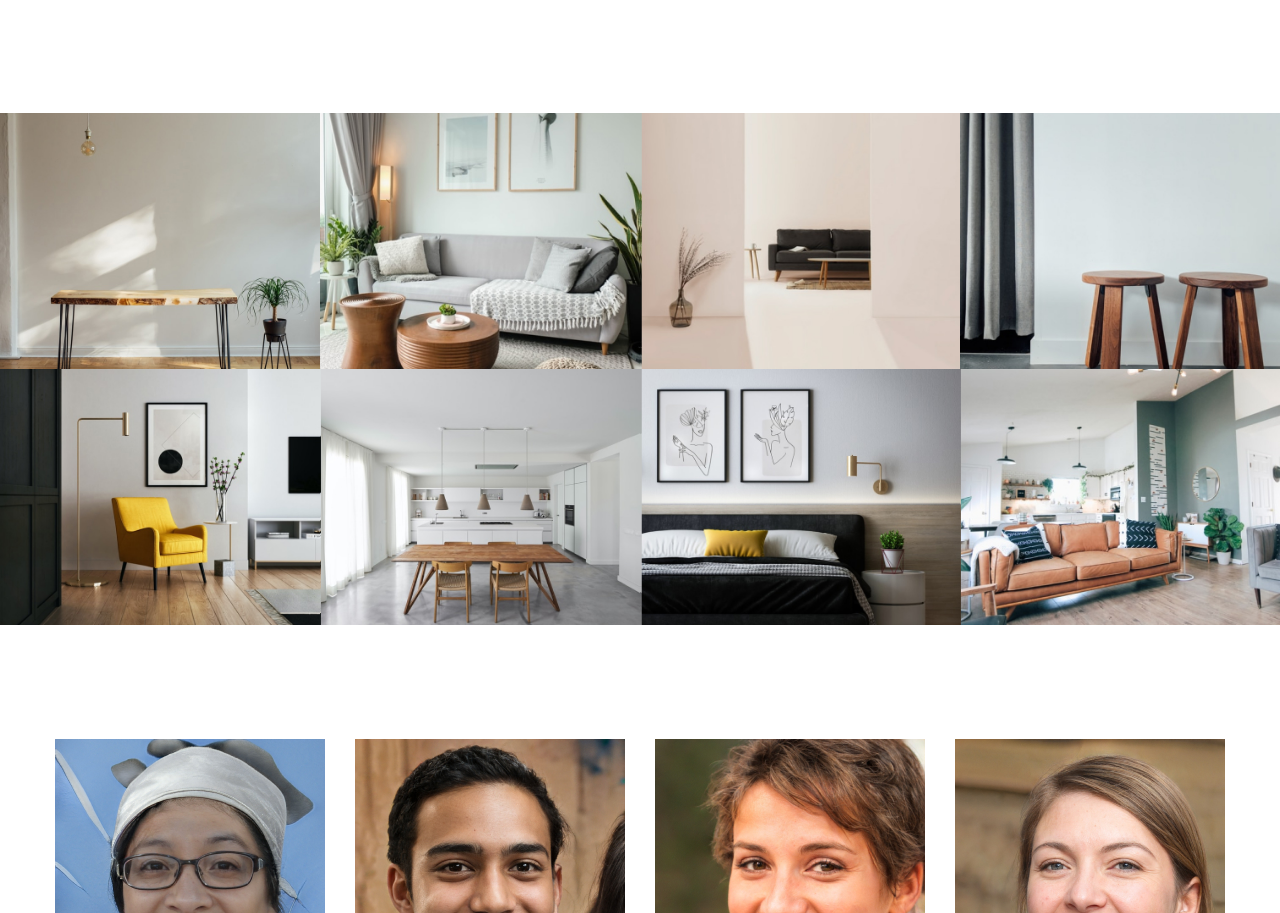
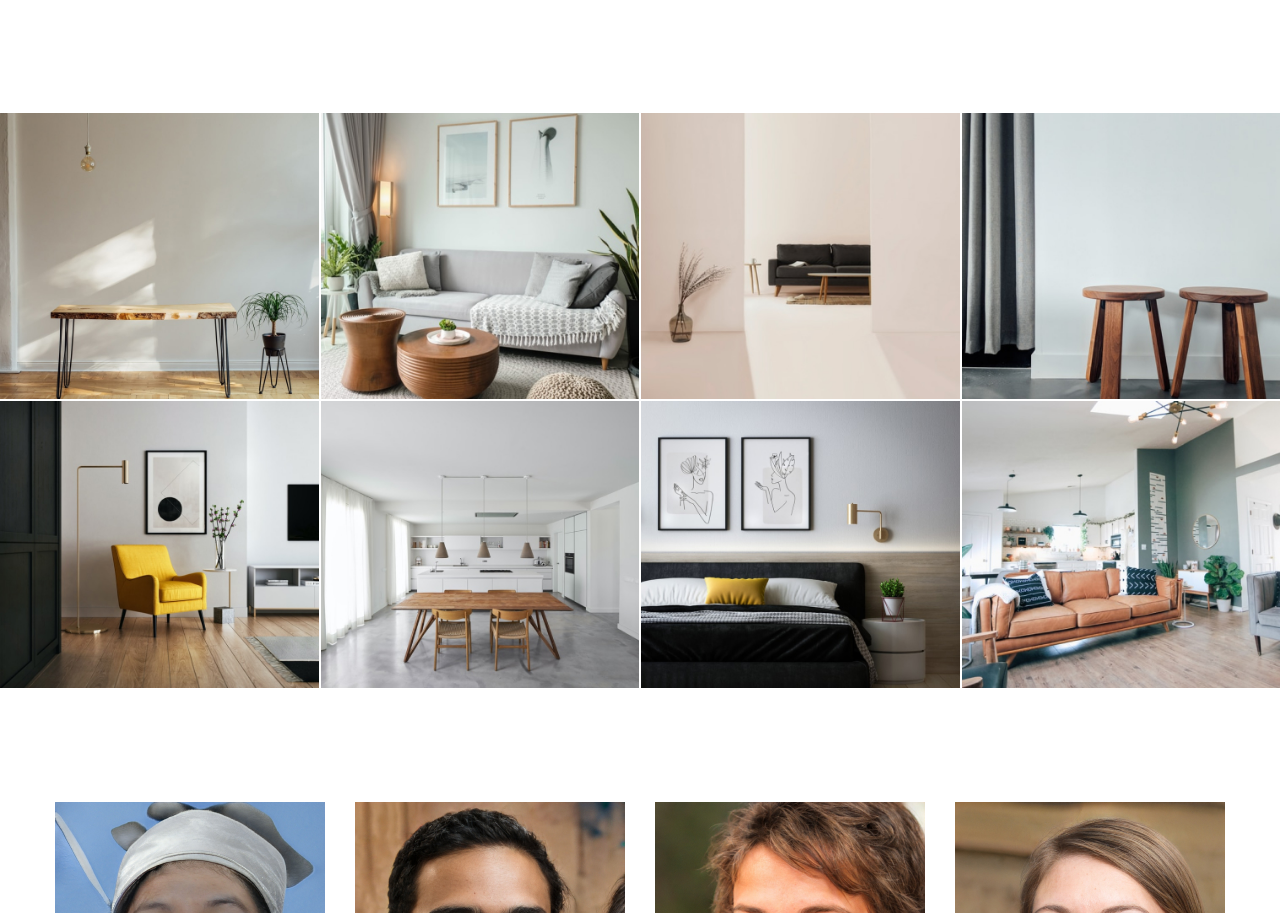
Before and after one commit to ckachan/active-box, a website built with Parcel: page src/index.html in a window 1280 px wide. Shown: the part 1515-2428 px from the top of the page. Built offline with nearby package versions, Linux system fonts and the light colour scheme.

Commit message:
refactore code

```diff
--- a/src/index.html
+++ b/src/index.html
@@ -103,56 +103,56 @@
                     <h2 class="projects__title">project name</h2>
                     <p class="projects__subtitle">user interface design</p>
                 </div>
-                <img class="projects__image" src="/src/image/work_1.jpg" alt="work1">
+                <img class="projects__image" src="/src/image/work1.jpg" alt="work1">
             </div>
             <div class="projects__item-wrapper">
                 <div class="projects__description">
                     <h2 class="projects__title">project name</h2>
                     <p class="projects__subtitle">user interface design</p>
                 </div>
-                <img class="projects__image" src="/src/image/work_2.jpg" alt="work1">
+                <img class="projects__image" src="/src/image/work2.jpg" alt="work1">
             </div>
             <div class="projects__item-wrapper">
                 <div class="projects__description">
                     <h2 class="projects__title">project name</h2>
                     <p class="projects__subtitle">user interface design</p>
                 </div>
-                <img class="projects__image" src="/src/image/work_3.jpg" alt="work1">
+                <img class="projects__image" src="/src/image/work3.jpg" alt="work1">
             </div>
             <div class="projects__item-wrapper">
                 <div class="projects__description">
                     <h2 class="projects__title">project name</h2>
                     <p class="projects__subtitle">user interface design</p>
                 </div>
-                <img class="projects__image" src="/src/image/work_4.jpg" alt="work1">
+                <img class="projects__image" src="/src/image/work4.jpg" alt="work1">
             </div>
             <div class="projects__item-wrapper">
                 <div class="projects__description">
                     <h2 class="projects__title">project name</h2>
                     <p class="projects__subtitle">user interface design</p>
                 </div>
-                <img class="projects__image" src="/src/image/work_5.jpg" alt="work1">
+                <img class="projects__image" src="/src/image/work5.jpg" alt="work1">
             </div>
             <div class="projects__item-wrapper">
                 <div class="projects__description">
                     <h2 class="projects__title">project name</h2>
                     <p class="projects__subtitle">user interface design</p>
                 </div>
-                <img class="projects__image" src="/src/image/work_6.jpg" alt="work1">
+                <img class="projects__image" src="/src/image/work6.jpg" alt="work1">
             </div>
             <div class="projects__item-wrapper">
                 <div class="projects__description">
                     <h2 class="projects__title">project name</h2>
                     <p class="projects__subtitle">user interface design</p>
                 </div>
-                <img class="projects__image" src="/src/image/work_7.jpg" alt="work1">
+                <img class="projects__image" src="/src/image/work7.jpg" alt="work1">
             </div>
             <div class="projects__item-wrapper">
                 <div class="projects__description">
                     <h2 class="projects__title">project name</h2>
                     <p class="projects__subtitle">user interface design</p>
                 </div>
-                <img class="projects__image" src="/src/image/work_8.jpg" alt="work1">
+                <img class="projects__image" src="/src/image/work8.jpg" alt="work1">
             </div>
         </div>
     </div>
--- a/src/styles/style.scss
+++ b/src/styles/style.scss
@@ -354,16 +354,20 @@ path{
 
     &__items{
         display:grid;
-        gap:none;
+        gap:2px;
         grid-template-columns: repeat(4, 1fr);
+        @media (max-width:1024px){
+            margin-bottom: 78px;
+        }
         @media(max-width:767px){
             grid-template-columns: repeat(2, 1fr);
+            margin-bottom: 35px;
         }
         }
 
 
     &__item-wrapper{
-        aspect-ratio:1/.8;
+        aspect-ratio:1/.9;
         position:relative;
         display:flex;
         text-align:center;
```
Also changed, not shown: src/image/work1.jpg (renamed from src/image/work_1.jpg), src/image/work2.jpg (renamed from src/image/work_2.jpg), src/image/work3.jpg (added), src/image/work4.jpg (renamed from src/image/work_4.jpg), src/image/work5.jpg (added), src/image/work6.jpg (added), src/image/work7.jpg (added), src/image/work8.jpg (added), src/image/work_3.jpg (deleted), src/image/work_5.jpg (deleted), src/image/work_6.jpg (deleted), src/image/work_7.jpg (deleted), src/image/work_8.jpg (deleted), 3 other files.
